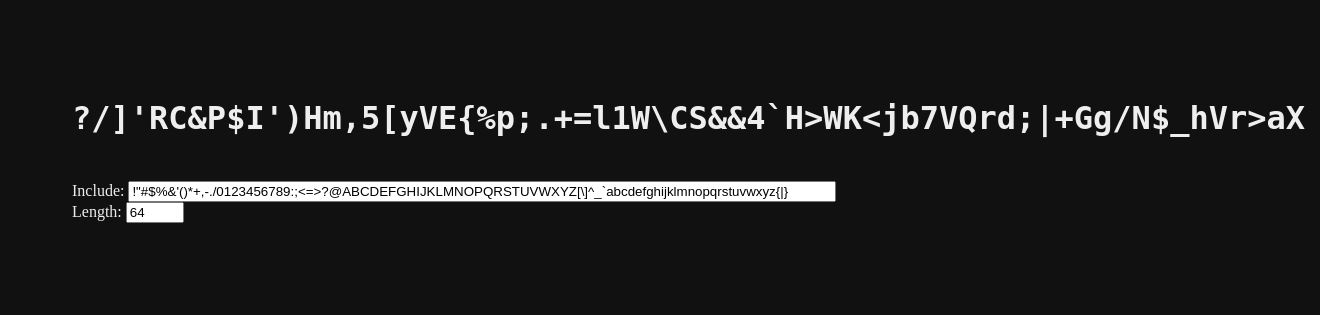
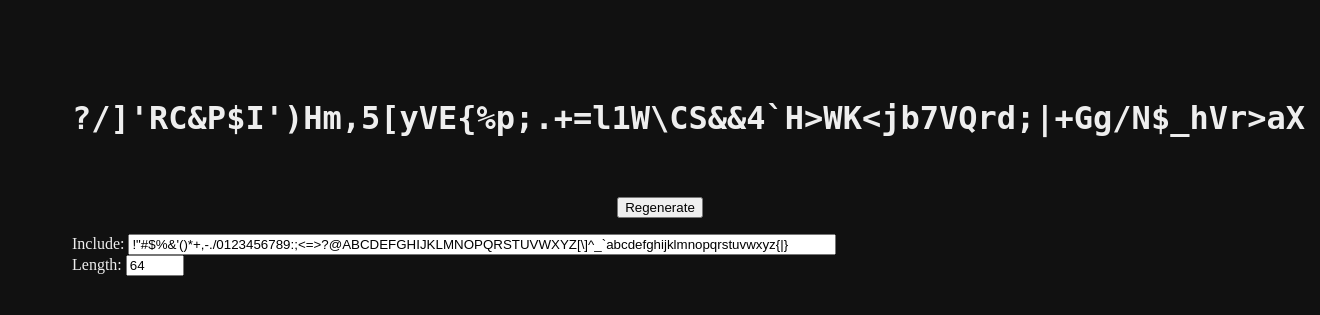
Before and after one commit to Willlumm/website, a Flask app: page /password in a window 1320 px wide. Shown: the top 315 px of the page. Run offline with Flask 3, Linux system fonts and the light colour scheme.

Commit message:
Added regenerate button to password generator

```diff
--- a/templates/password.html
+++ b/templates/password.html
@@ -8,6 +8,9 @@
         <h2>{{ password }}</h2>
         <br>
         <form method="POST">
+            <p style="text-align: center;">
+                <input type="submit" value="Regenerate">
+            </p>
             <label for="chars">Include:</label>
             <input name="chars" value={{chars}} style="width:700px">
             <br>
```
Also changed, not shown: readme.md.
